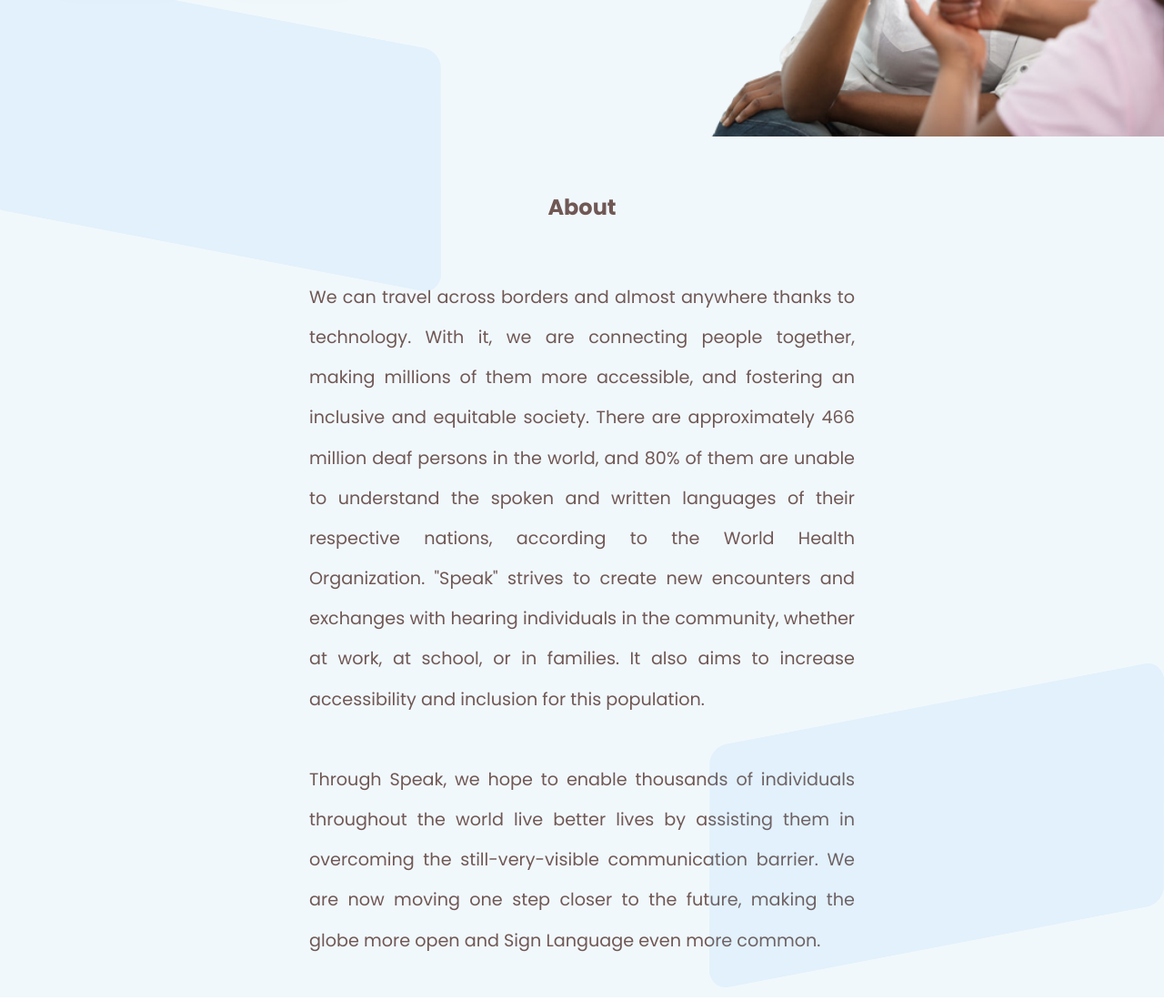
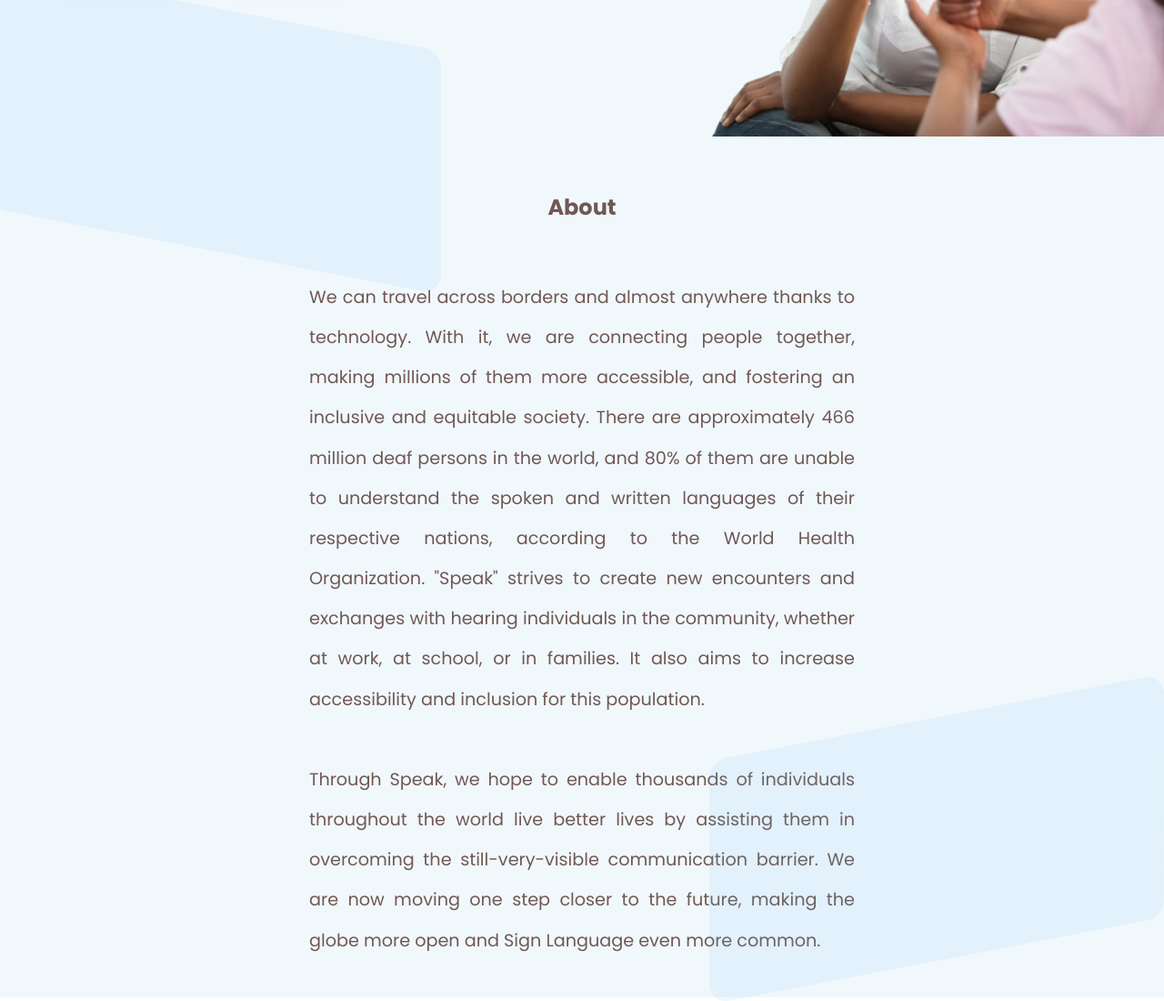
Before and after one commit to cpriyam49/SPEAK, a plain HTML site: page home/index.html in a window 1280 px wide. Shown: the part 630-1730 px from the top of the page at 91% size. Drawn offline with Linux system fonts and the light colour scheme.

Commit message:
onek change korechi

```diff
--- a/home/style69.css
+++ b/home/style69.css
@@ -353,7 +353,7 @@ header .container {
   position: absolute;
   z-index: 10;
   width: 500px;
-  bottom: -915px;
+  bottom: -930px;
   right: 0px;
   opacity: 0.1;
   transform: scaleX(-1);
```
